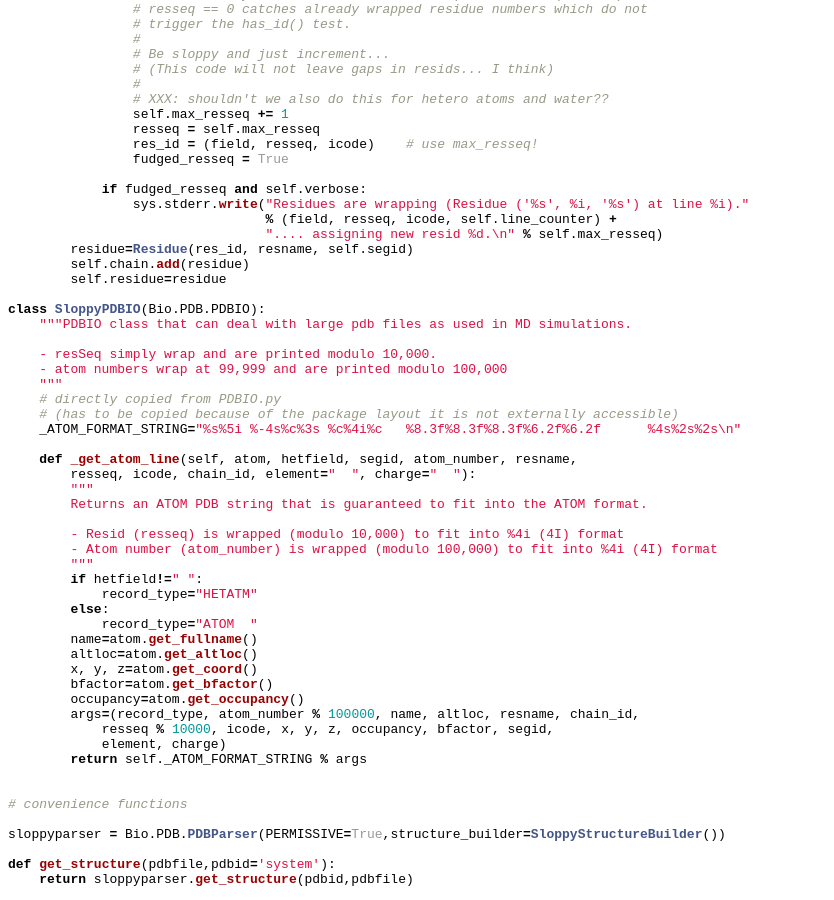
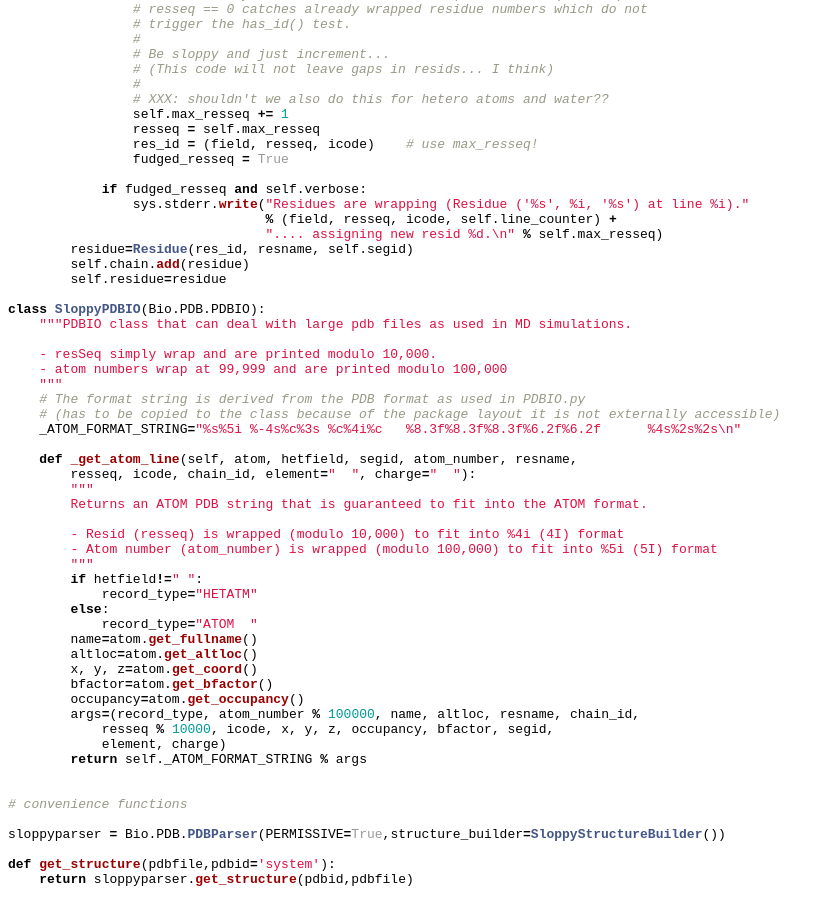
Before and after one commit to biopython/biopython.github.io, a Jekyll site: the page built from wiki/Reading_large_PDB_files.md, in a window 1280 px wide and 900 px high, scrolled down 1553 px. Shown: the whole window, without its empty margins (0-834 px from the left). Built offline with Jekyll 4.4.1, drawn with Linux system fonts in a browser that asks for light colours; some of the changed text lies outside the part shown.

Commit message:
typos in comments and small grammar changes

```diff
--- a/wiki/Reading_large_PDB_files.md
+++ b/wiki/Reading_large_PDB_files.md
@@ -145,8 +145,8 @@ class SloppyPDBIO(Bio.PDB.PDBIO):
     - resSeq simply wrap and are printed modulo 10,000.
     - atom numbers wrap at 99,999 and are printed modulo 100,000
     """
-    # directly copied from PDBIO.py
-    # (has to be copied because of the package layout it is not externally accessible)
+    # The format string is derived from the PDB format as used in PDBIO.py
+    # (has to be copied to the class because of the package layout it is not externally accessible)
     _ATOM_FORMAT_STRING="%s%5i %-4s%c%3s %c%4i%c   %8.3f%8.3f%8.3f%6.2f%6.2f      %4s%2s%2s\n"
 
     def _get_atom_line(self, atom, hetfield, segid, atom_number, resname,
@@ -155,7 +155,7 @@ class SloppyPDBIO(Bio.PDB.PDBIO):
         Returns an ATOM PDB string that is guaranteed to fit into the ATOM format.
 
         - Resid (resseq) is wrapped (modulo 10,000) to fit into %4i (4I) format
-        - Atom number (atom_number) is wrapped (modulo 100,000) to fit into %4i (4I) format
+        - Atom number (atom_number) is wrapped (modulo 100,000) to fit into %5i (5I) format
         """
         if hetfield!=" ":
             record_type="HETATM"
```
Also changed, not shown: other parts of wiki/Reading_large_PDB_files.md (+1 -1 lines), 1 other file.
